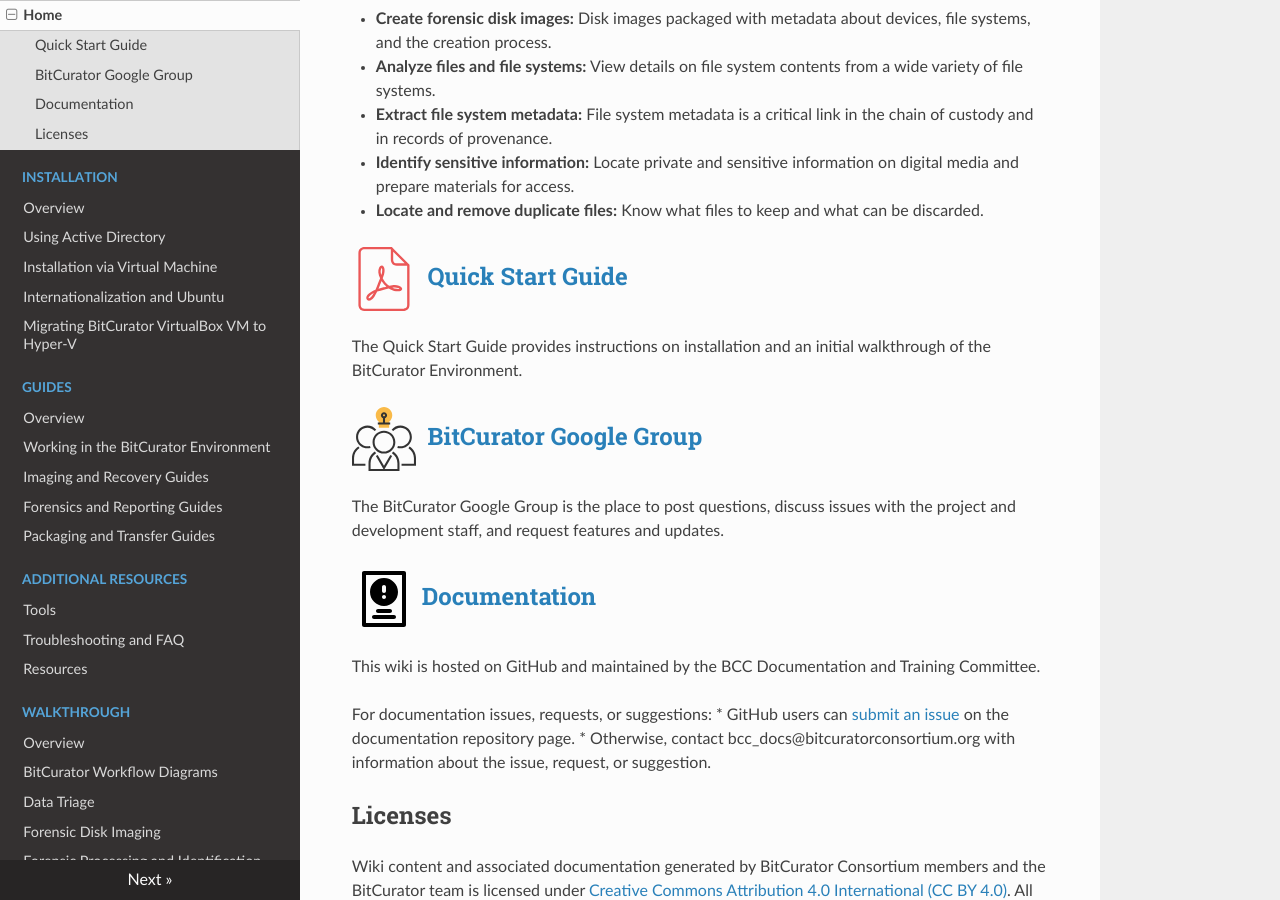
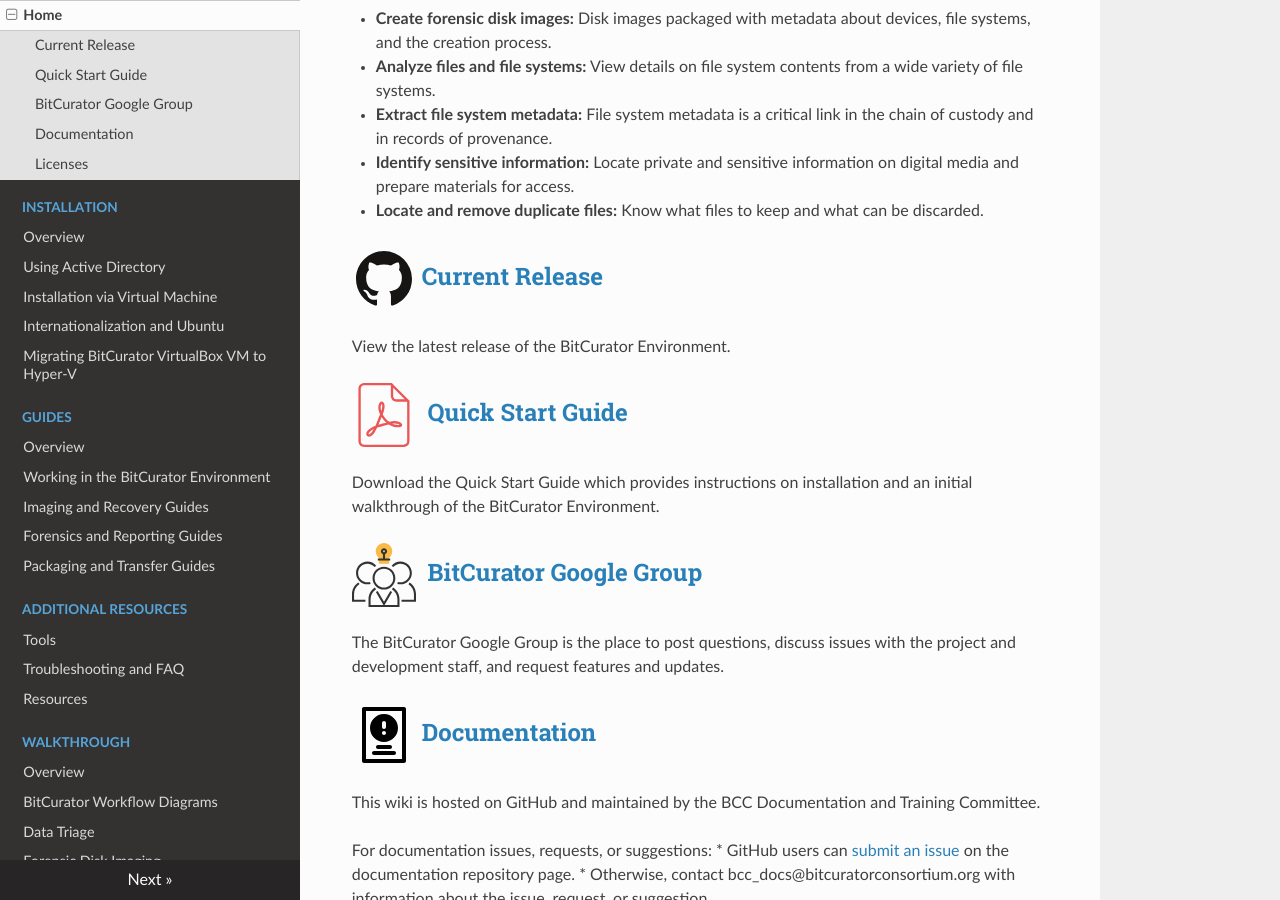
Before and after one commit to BitCurator/documentation, an MkDocs documentation site: the page built from docs/index.md, in a window 1280 px wide and 900 px high, scrolled down 321 px. Built offline with MkDocs 1.6.1, drawn with Linux system fonts in a browser that asks for light colours; nearby versions of some CDN libraries.

Commit message:
Update index.md

```diff
--- a/docs/index.md
+++ b/docs/index.md
@@ -12,15 +12,16 @@
 * **Locate and remove duplicate files:** Know what files to keep and what can be discarded.
 
 
+![](attachments/github-svgrepo-com.svg)  [Current Release](https://github.com/BitCurator/bitcurator-distro/wiki/Releases#current-release)
+-------------------------------------------------------------------------------------------------------------------------
+View the latest release of the BitCurator Environment.
+
 ![](attachments/pdf-svgrepo-com.svg)  [Quick Start Guide](https://github.com/BitCurator/bitcurator-distro/wiki/Releases#quickstart-guide)
 --------------------------------------------------------------------------------------------------------------
-
-The Quick Start Guide provides instructions on installation and an initial walkthrough of the BitCurator Environment.
-
+Download the Quick Start Guide which provides instructions on installation and an initial walkthrough of the BitCurator Environment.
 
 ![](attachments/teamwork-svgrepo-com.svg)  [BitCurator Google Group](https://groups.google.com/forum/#!forum/bitcurator-users)
 ------------------------------------------------------------------------------------------------------------------------------------------------
-
 The BitCurator Google Group is the place to post questions, discuss issues with the project and development staff, and request features and updates.
 
 ![](attachments/instruction-support-information-svgrepo-com.svg)  [Documentation](https://github.com/BitCurator/documentation)
```
